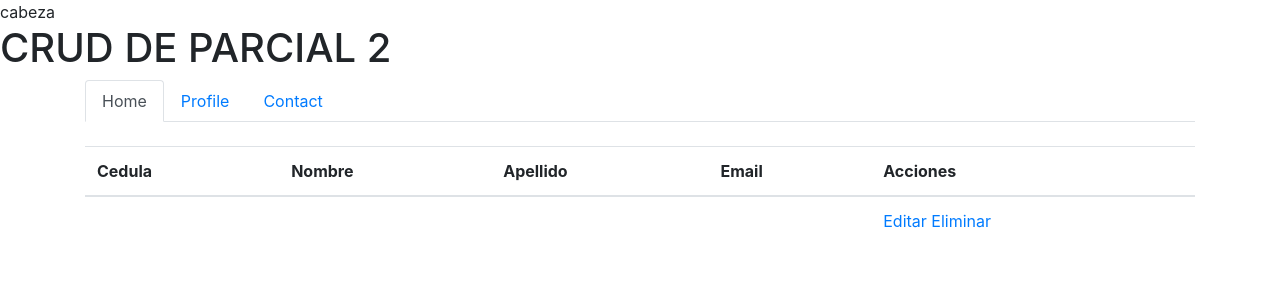
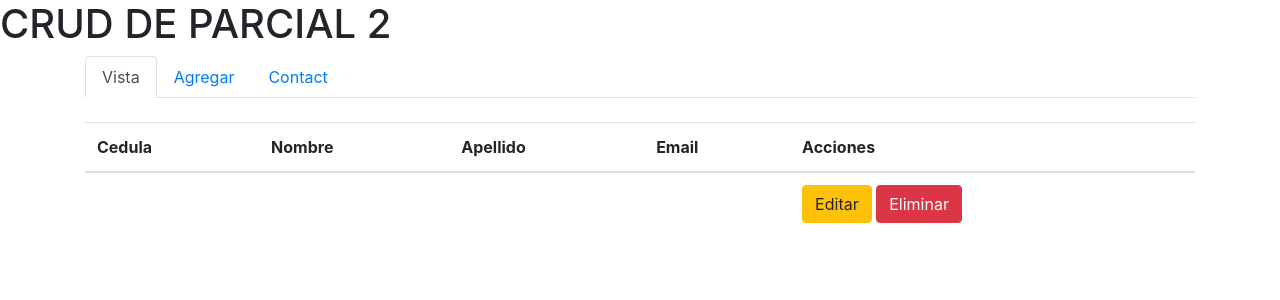
Before and after one commit to combrolycool/parcial2, a CodeIgniter app: page /tareas_web_2/index.php/persona/insert in a window 1280 px wide. Shown: the top 300 px of the page. Run offline with CodeIgniter, Linux system fonts and the light colour scheme; tables that the repository leaves empty or names only in its code hold one stand-in row (values such as "Sample post"); data that the repository does not hold is empty.

Commit message:
commit 2
insert y delete completo

```diff
--- a/application/controllers/Persona.php
+++ b/application/controllers/Persona.php
@@ -39,14 +39,13 @@
         }
 
             $datos = $this->input->post();
-            if(isset($datos)){
                 $txtCedula = $datos['txtCedula'];
                 $txtNombre = $datos['txtNombre'];
                 $txtApellido = $datos['txtApellido'];
                 $txtEmail = $datos['txtEmail'];
                 $this->Persona_model->InsertPerson($txtCedula, $txtNombre, $txtApellido, $txtEmail);
                 redirect('Persona');
-        }
+
     }
 
     public function update(){
@@ -58,4 +57,11 @@
         ));
     }
 
+    public function delete($id = null){
+        if($id != null){
+            $this->Persona_model->DeletePerson($id);
+        }
+        redirect('Persona');
+    }
+
 }
--- a/application/views/Persona_view.php
+++ b/application/views/Persona_view.php
@@ -11,7 +11,9 @@
 <script src="https://stackpath.bootstrapcdn.com/bootstrap/4.1.3/js/bootstrap.min.js" integrity="sha384-ChfqqxuZUCnJSK3+MXmPNIyE6ZbWh2IMqE241rYiqJxyMiZ6OW/JmZQ5stwEULTy" crossorigin="anonymous"></script>
 </head>
 <body>
-    <header>cabeza</header>
+    <header>
+
+    </header>
 
         <!-- Aqui el contenido de las vistas -->
        <?php
--- a/application/views/usuario/index.php
+++ b/application/views/usuario/index.php
@@ -7,18 +7,18 @@
 
 <div class="container">
 
-
     <ul class="nav nav-tabs" id="myTab" role="tablist">
         <li class="nav-item">
-                <a class="nav-link active" id="home-tab" data-toggle="tab" href="#home" role="tab" aria-controls="home" aria-selected="true">Home</a>
+            <a class="nav-link active" id="home-tab" data-toggle="tab" href="#home" role="tab" aria-controls="home" aria-selected="true">Vista</a>
         </li>
         <li class="nav-item">
-                <a class="nav-link" id="profile-tab" data-toggle="tab" href="#profile" role="tab" aria-controls="profile" aria-selected="false">Profile</a>
+            <a class="nav-link" id="profile-tab" data-toggle="tab" href="#profile" role="tab" aria-controls="profile" aria-selected="false">Agregar</a>
         </li>
         <li class="nav-item">
             <a class="nav-link" id="contact-tab" data-toggle="tab" href="#contact" role="tab" aria-controls="contact" aria-selected="false">Contact</a>
         </li>
     </ul>
+
     <div class="tab-content" id="myTabContent">
 
         <!-- tab de consulta -->
@@ -44,14 +44,13 @@
                                 <td><?php echo $person['apellido']; ?></td>
                                 <td><?php echo $person['email']; ?></td>
                                 <td>
-                                            <a href="<?php echo base_url('Persona/update')."/".$person['cedula']; ?>" tittle="editar"><span class="glyphicon glyphicon-pencil" aria-hidden="true">Editar</span></a>
-                                            <a href="<?php echo base_url('Persona/delete')."/".$person['cedula']; ?>" tittle="eliminar"><span class="glyphicon glyphicon-trash" aria-hidden="true">Eliminar</span></a>
+                                    <a class = "btn btn-warning" href="<?php echo base_url('Persona/update')."/".$person['cedula']; ?>" tittle="editar">Editar</a>
+                                    <a class = "btn btn-danger" href="<?php echo base_url('Persona/delete')."/".$person['cedula']; ?>" tittle="eliminar">Eliminar</span></a>
                                 </td>
                             </tr>
                         <?php } ?>
                     </tbody>
                 </table>
-
             </div>
         </div>
 
@@ -80,14 +79,11 @@
                 </div>
                 <button type="submit" class="btn btn-default">Agregar</button>
             </form>
-
-
-
-
-
-                <div class="tab-pane fade" id="contact" role="tabpanel" aria-labelledby="contact-tab">...</div>
         </div>
 
-
+        <div class="tab-pane fade" id="contact" role="tabpanel" aria-labelledby="contact-tab">
 
         </div>
+    </div>
+
+</div>
```
Lines whose indentation alone changed are shown as unchanged.
